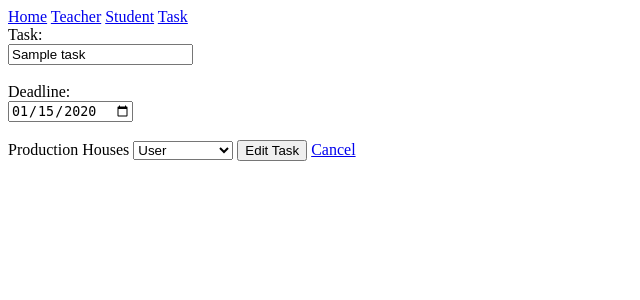
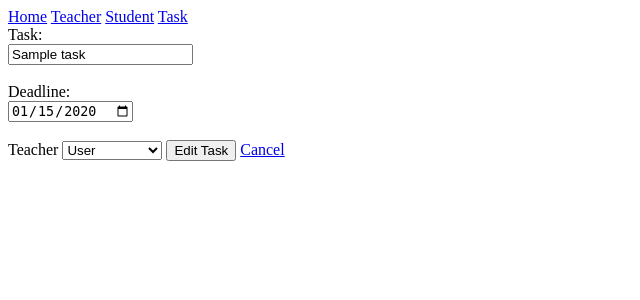
Before and after one commit to mrzacq/gclass, a Node server app: page /task/edit/1 in a window 1280 px wide. Shown: the top 300 px of the page, without its empty margins (0-640 px from the left). Run offline with Node 20, Linux system fonts and the light colour scheme; tables that the repository leaves empty hold one stand-in row (values such as "Sample post"); some libraries are stand-ins or nearby versions.

Commit message:
edittask

```diff
--- a/views/taskeditform.ejs
+++ b/views/taskeditform.ejs
@@ -18,7 +18,7 @@
     <label for="deadline">Deadline:</label><br>
     <input type="date" name="deadline" value="<%= new Date(data.deadline + 'UTC').toISOString().slice(0, 10) %>"><br><br>
 
-    <label for="TeacherId">Production Houses</label>
+    <label for="TeacherId">Teacher</label>
     <select id="TeacherId" name="TeacherId">
       <option value="" <%= (!data.TeacherId) ? 'selected' : '' %> >---SELECT---</option>
       <% teacher.forEach(elemen => { %>
```
